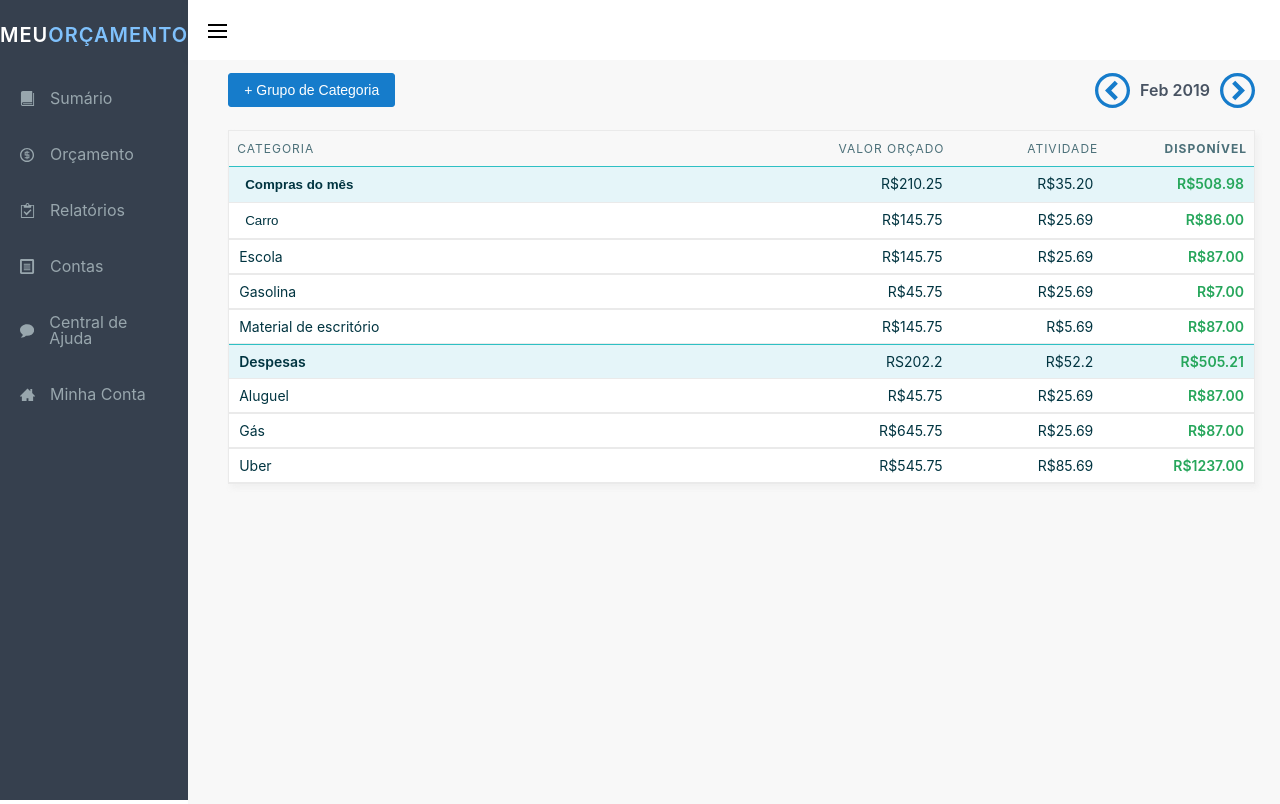
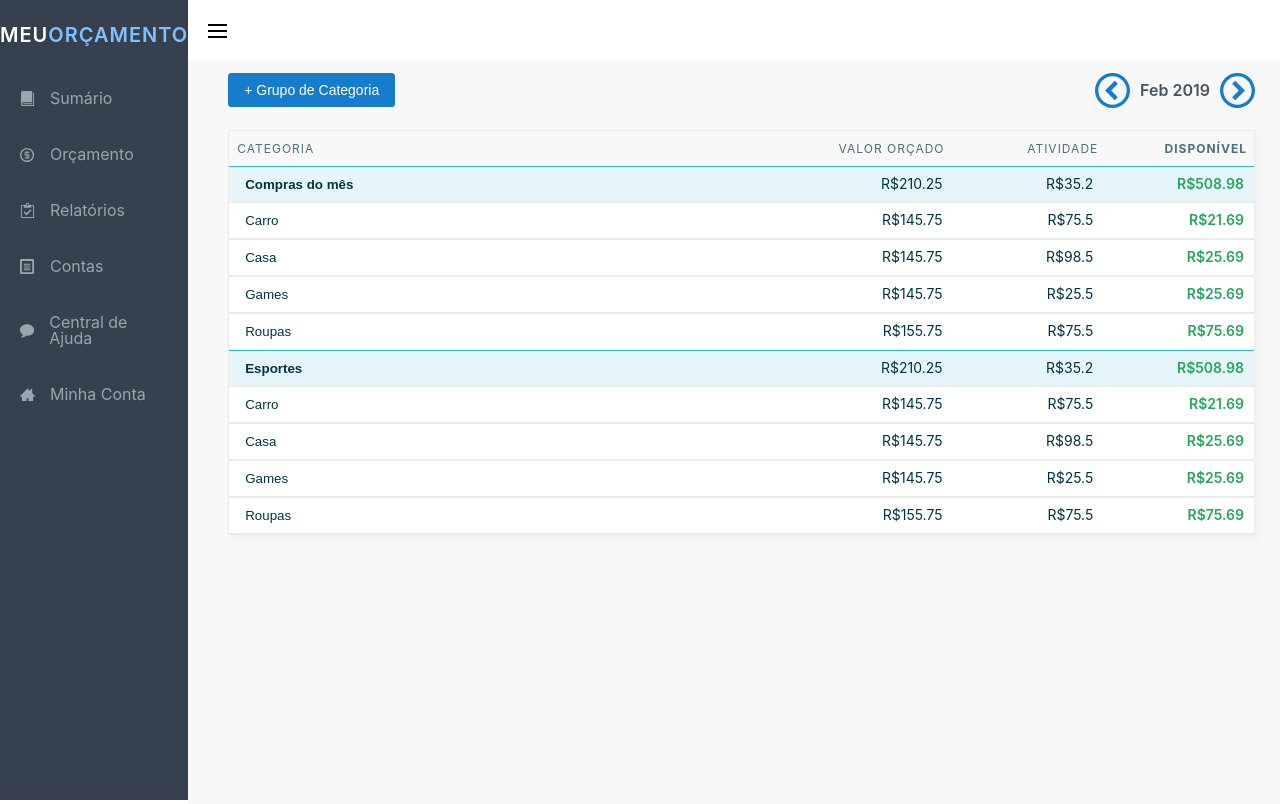
Before and after one commit to vinicius0197/ruble-front, a React (Create React App) app: page / in a window 1280 px wide. Built offline with nearby package versions, Linux system fonts and the light colour scheme.

Commit message:
Implemented functionality to iterate through data object to display in dashboard

```diff
--- a/src/components/Dashboard/index.js
+++ b/src/components/Dashboard/index.js
@@ -2,7 +2,58 @@ import React, { Component } from 'react';
 import { ReactComponent as LeftArrow } from '../../img/circle-left.svg';
 import { ReactComponent as RightArrow } from '../../img/circle-right.svg';
 
+import { data } from '../../constants/index';
+
+class CategoryGroup extends Component {
+  constructor(props) {
+    super(props);
+  }
+
+  render() {
+    return (
+      <ul className="table__category-group">
+        <li className="table__category-name">
+          <form action="#" className="table__category-form">
+            <input type="text" className="table__category-input--header" value={this.props.category_name}/>
+          </form>
+        </li>
+        <li className="table__category-budgeted">R${this.props.budgeted_total}</li>
+        <li className="table__category-activity">R${this.props.activity}</li>
+        <li className="table__category-available">R${this.props.available}</li>
+      </ul>
+    )
+  }
+}
+
+class CategoryElement extends Component {
+  constructor(props) {
+    super(props);
+  }
+
+  render() {
+    return (
+      <ul class="table__category-element">
+        <li className="table__element-name">
+          <form action="#" className="table__category-form">
+            <input type="text" className="table__category-input" value={this.props.element_name}/>
+          </form>
+        </li>
+        <li className="table__element-budgeted">R${this.props.element_budget}</li>
+        <li className="table__element-activity">R${this.props.element_activity}</li>
+        <li className="table__element-available">R${this.props.element_available}</li>
+      </ul>
+    )
+  }
+}
+
 export default class Dashboard extends Component {
+  constructor(props) {
+    super(props);
+    this.state = {
+      data: data
+    };
+  }
+
   render() {
     return (
       <div className="dashboard">
@@ -31,77 +82,31 @@ export default class Dashboard extends Component {
         </ul>
 
         <div className="table__content">
-          <ul className="table__category-group">
-            <li className="table__category-name">
-              <form action="#" className="table__category-form">
-                <input type="text" className="table__category-input--header" value="Compras do mês"/>
-              </form>
-            </li>
-            <li className="table__category-budgeted">R$210.25</li>
-            <li className="table__category-activity">R$35.20</li>
-            <li className="table__category-available">R$508.98</li>
-          </ul>
+          {this.state.data.map(item => {
+            return (
+              <div key={'divkey' + item.category_name} className="category-block">
+                <div className="category-row">
+                  <CategoryGroup
+                    category_name={item.category_name}
+                    budgeted_total={item.budgeted_total}
+                    activity={item.activity}
+                    available={item.available}
+                  />
+                </div>
 
-          <ul class="table__category-element">
-            <li className="table__element-name">
-              <form action="#" className="table__category-form">
-                <input type="text" className="table__category-input" value="Carro"/>
-              </form>
-            </li>
-            <li className="table__element-budgeted">R$145.75</li>
-            <li className="table__element-activity">R$25.69</li>
-            <li className="table__element-available">R$86.00</li>
-          </ul>
-
-          <ul className="table__category-element">
-            <li className="table__element-name">Escola</li>
-            <li className="table__element-budgeted">R$145.75</li>
-            <li className="table__element-activity">R$25.69</li>
-            <li className="table__element-available">R$87.00</li>
-          </ul>
-
-          <ul className="table__category-element">
-            <li className="table__element-name">Gasolina</li>
-            <li className="table__element-budgeted">R$45.75</li>
-            <li className="table__element-activity">R$25.69</li>
-            <li className="table__element-available">R$7.00</li>
-          </ul>
-
-          <ul className="table__category-element">
-            <li className="table__element-name">Material de escritório</li>
-            <li className="table__element-budgeted">R$145.75</li>
-            <li className="table__element-activity">R$5.69</li>
-            <li className="table__element-available">R$87.00</li>
-          </ul>
-
-          <ul className="table__category-group">
-            <li className="table__category-name">Despesas</li>
-            <li className="table__category-budgeted">RS202.2</li>
-            <li className="table__category-activity">R$52.2</li>
-            <li className="table__category-available">R$505.21</li>
-          </ul>
-
-          <ul className="table__category-element">
-            <li className="table__element-name">Aluguel</li>
-            <li className="table__element-budgeted">R$45.75</li>
-            <li className="table__element-activity">R$25.69</li>
-            <li className="table__element-available">R$87.00</li>
-          </ul>
-
-          <ul className="table__category-element">
-            <li className="table__element-name">Gás</li>
-            <li className="table__element-budgeted">R$645.75</li>
-            <li className="table__element-activity">R$25.69</li>
-            <li className="table__element-available">R$87.00</li>
-          </ul>
-
-          <ul className="table__category-element">
-            <li className="table__element-name">Uber</li>
-            <li className="table__element-budgeted">R$545.75</li>
-            <li className="table__element-activity">R$85.69</li>
-            <li className="table__element-available">R$1237.00</li>
-          </ul>
-
+                <div className="element-row">
+                  {item.elements.map(el =>
+                    <CategoryElement
+                      element_name={el.element_name}
+                      element_budget={el.element_budget}
+                      element_activity={el.element_activity}
+                      element_available={el.element_available}
+                    />
+                  )}
+                </div>
+              </div>
+            )
+          })}
         </div>
       </div>
     </div>
--- /dev/null
+++ b/src/constants/index.js
@@ -0,0 +1,66 @@
+export const data = [
+  {
+    "category_name": "Compras do mês",
+    "budgeted_total": 210.25,
+    "activity": 35.20,
+    "available": 508.98,
+    "elements": [
+      {
+        "element_name": "Carro",
+        "element_budget": 145.75,
+        "element_activity": 75.50,
+        "element_available": 21.69
+      },
+      {
+        "element_name": "Casa",
+        "element_budget": 145.75,
+        "element_activity": 98.50,
+        "element_available": 25.69
+      },
+      {
+        "element_name": "Games",
+        "element_budget": 145.75,
+        "element_activity": 25.50,
+        "element_available": 25.69
+      },
+      {
+        "element_name": "Roupas",
+        "element_budget": 155.75,
+        "element_activity": 75.50,
+        "element_available": 75.69
+      },
+    ]
+  },
+  {
+    "category_name": "Esportes",
+    "budgeted_total": 210.25,
+    "activity": 35.20,
+    "available": 508.98,
+    "elements": [
+      {
+        "element_name": "Carro",
+        "element_budget": 145.75,
+        "element_activity": 75.50,
+        "element_available": 21.69
+      },
+      {
+        "element_name": "Casa",
+        "element_budget": 145.75,
+        "element_activity": 98.50,
+        "element_available": 25.69
+      },
+      {
+        "element_name": "Games",
+        "element_budget": 145.75,
+        "element_activity": 25.50,
+        "element_available": 25.69
+      },
+      {
+        "element_name": "Roupas",
+        "element_budget": 155.75,
+        "element_activity": 75.50,
+        "element_available": 75.69
+      },
+    ]
+  }
+]
```
